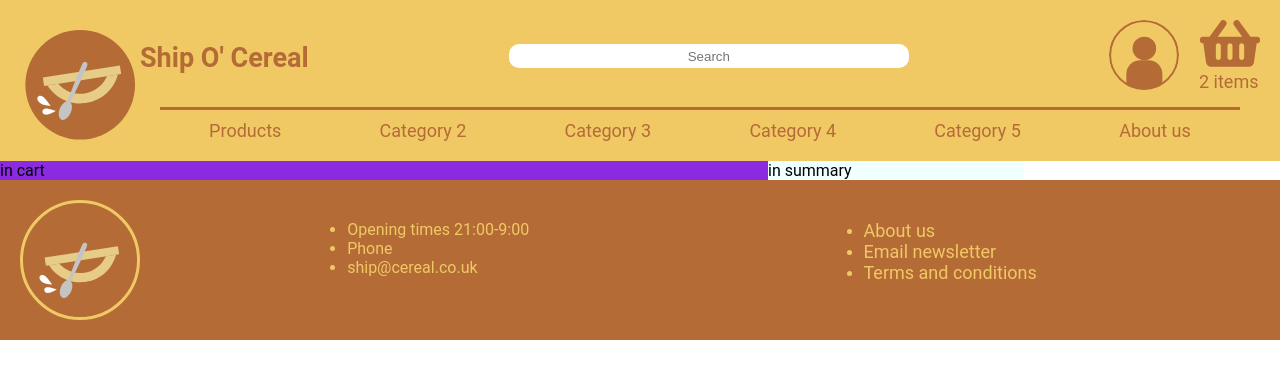
After one commit to DongusJr/Ship_O_Cereal_H17, a Django app: template templates/basket.html in a window 1280 px wide. The commit adds this page. Shown: the top 379 px of the page. Run offline with Django 3.2, Linux system fonts and the light colour scheme; the template is opened without the code that fills it, so the values that code supplies are empty.

Commit message:
Started working on cart

```diff
--- /dev/null
+++ b/static/css/basket_style.css
@@ -0,0 +1,14 @@
+.cart_page {
+    display: flex;
+    flex-direction: row;
+}
+
+.cart {
+    width: 60%;
+    background-color: blueviolet;
+}
+
+.summary {
+    width: 20%;
+    background-color: azure;
+}
--- a/templates/base_page.html
+++ b/templates/base_page.html
@@ -11,6 +11,8 @@
     <link rel="stylesheet" href="../static/css/login_style.css">
     <link rel="stylesheet" href="../static/css/category_page_style.css">
     <link rel="stylesheet" href="../static/css/single_product_style.css">
+    <link rel="stylesheet" href="../static/css/basket_style.css">
+
 
     <!-- important style-->
     <link rel="stylesheet" href="../static/css/style.css">
--- /dev/null
+++ b/templates/basket.html
@@ -0,0 +1,14 @@
+{% extends 'base_page.html' %}
+{% block content %}
+<link rel="stylesheet" href="../static/css/basket_style.css">
+
+<div class="cart_page">
+    <div class="cart">
+        in cart
+    </div>
+    <div class="summary">
+        in summary
+    </div>
+</div>
+
+{% endblock %}
```
